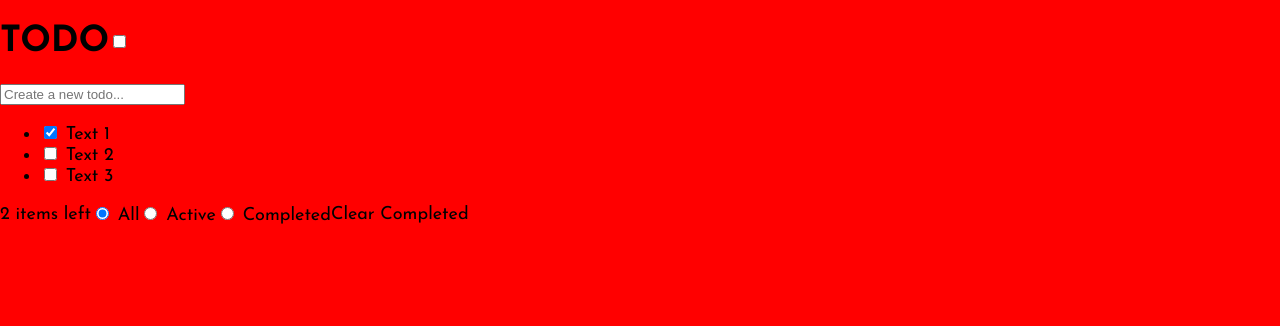
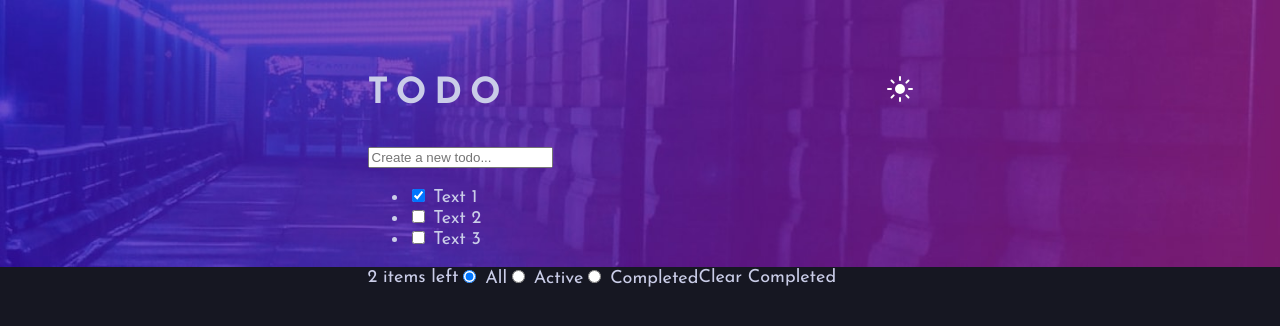
Before and after one commit to victornunesg/todo-app, a plain HTML site: page index.html in a window 1280 px wide. Drawn offline with Linux system fonts and the light colour scheme.

Commit message:
Body and Header updated.

```diff
--- a/index.html
+++ b/index.html
@@ -5,7 +5,7 @@
   <meta name="viewport" content="width=device-width, initial-scale=1.0"> <!-- displays site properly based on user's device -->
 
   <link rel="icon" type="image/png" sizes="32x32" href="./images/favicon-32x32.png">
-  <link rel="stylesheet" href="/.styles.css">
+  <link rel="stylesheet" href="./style.css">
   <link rel="stylesheet" href="https://fonts.googleapis.com/css2?family=Josefin+Sans:wght@300;400;700&display=swap">
 
   <title>Frontend Mentor | Todo app</title>
--- a/.styles.css
+++ b/style.css
@@ -43,10 +43,43 @@ header,
     align-items: center;
 }
 
-
 body {
     font-family: 'Josefin Sans', sans-serif;
     font-weight: 400;
     font-size: 18px;
-    background: red;
+    background: var(--bg-top-image);
+    background-size: contain;
+    background-color: var(--main-bg);
+    color: var(--font-color);
 }
+
+header {
+    justify-content: space-between;
+    padding: 52px 0 11px;
+}
+
+header, main {
+    max-width: 545px;
+    margin: 0 auto;
+}
+
+h1 {
+    letter-spacing: 8px;
+}
+
+.theme-block {
+    margin: -10px 0 0;
+}
+
+
+.theme-block #theme {
+    display: none;
+}
+
+.theme-block {
+    background: url(./images/icon-sun.svg);
+    display: block;
+    width: 26px;
+    height: 26px;
+    cursor: pointer;
+}
```
